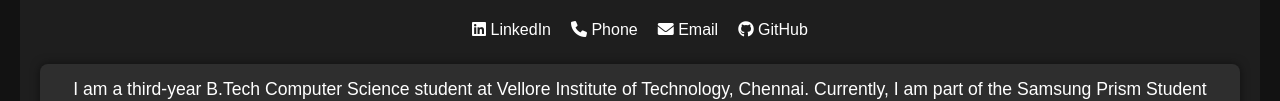
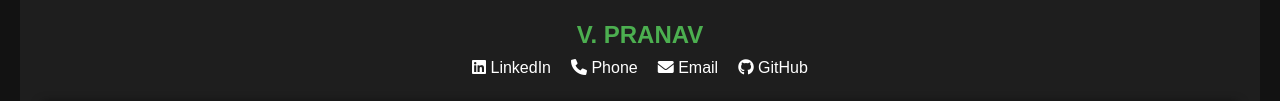
Before and after one commit to Pranav-5204/Pranav_Portfolio, a plain HTML site: page index.html in a window 1280 px wide. Shown: the part 176-277 px from the top of the page. Drawn offline with Linux system fonts and the light colour scheme; a script that the page names is missing.

Commit message:
Update index.html

```diff
--- a/index.html
+++ b/index.html
@@ -15,6 +15,7 @@
                 alt="Profile"
                 class="profile-picture"
             />
+            <h1 class="profile-name">V. PRANAV</h1>
             <div class="contact-links">
                 <a href="https://linkedin.com/in/pranav-viswanathan52/" target="_blank" rel="noopener noreferrer">
                     <i class="fab fa-linkedin"></i> LinkedIn
```
